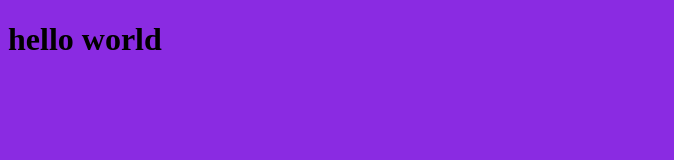
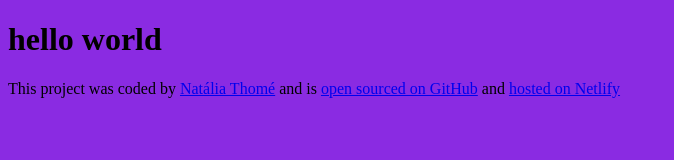
Before and after one commit to thomenat/poem-generator, a plain HTML site: page index.html in a window 1280 px wide. Shown: the whole page, without its empty margins (0-674 px from the left). Drawn offline with Linux system fonts and the light colour scheme.

Commit message:
added footer

```diff
--- a/index.html
+++ b/index.html
@@ -10,6 +10,13 @@
 
 <h1>hello world</h1>
 
+<footer>
+    This project was coded by
+    <a href="https://github.com/thomenat" target="_blank" >Natália Thomé</a>
+    and is
+    <a href="https://github.com/thomenat/poem-generator" target="_blank">open sourced on GitHub</a>
+    and <a href="https://write-me-a-poem.netlify.app/" target="_blank">hosted on Netlify</a>
+    </footer>
 
 <script src="src/index.js"></script>
 </body>
```
